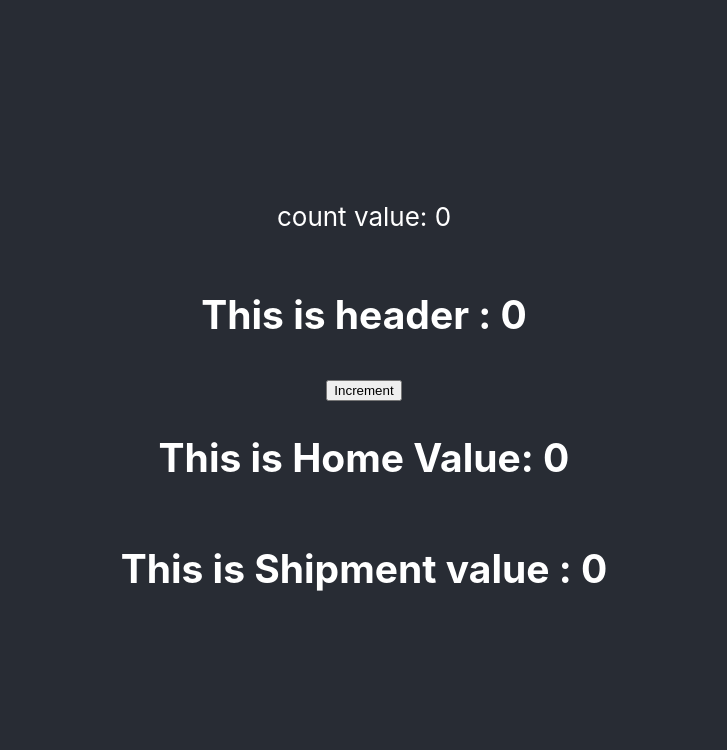
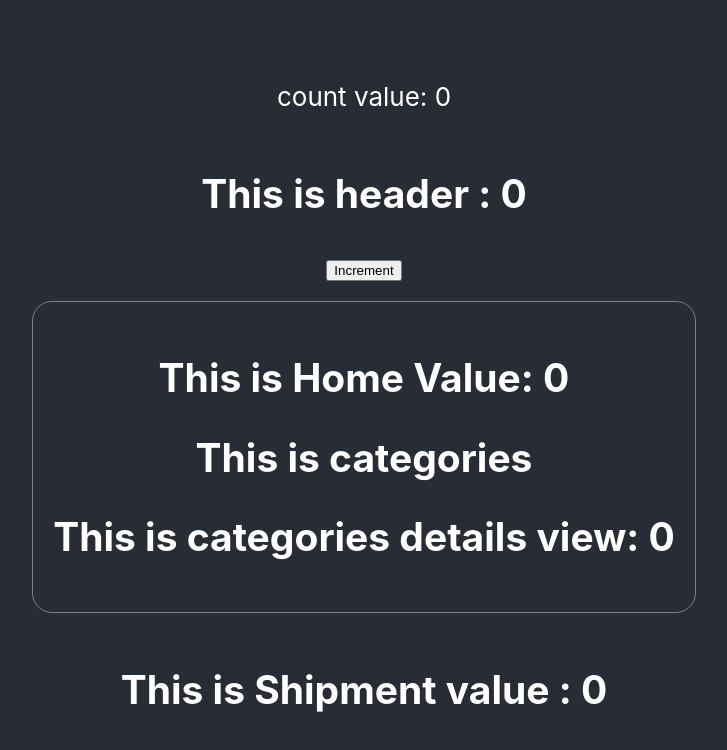
Before and after one commit to tanver68/state-management, a React (Create React App) app: page / in a window 1280 px wide. Shown: the top 750 px of the page, without its empty margins (276-1003 px from the left). Built offline with nearby package versions, Linux system fonts and the light colour scheme.

Commit message:
Share data to grandchildren

```diff
--- /dev/null
+++ b/src/Component/Categories/Categories.js
@@ -0,0 +1,14 @@
+import React from 'react';
+import CategoriesDetails from '../CategoriesDetails/CategoriesDetails';
+
+const Categories = (props) => {
+    const {count} = props;
+    return (
+        <div>
+            <h2>This is categories</h2>
+            <CategoriesDetails count={count}></CategoriesDetails>
+        </div>
+    );
+};
+
+export default Categories;
--- /dev/null
+++ b/src/Component/CategoriesDetails/CategoriesDetails.js
@@ -0,0 +1,12 @@
+import React from 'react';
+
+const CategoriesDetails = (props) => {
+    const {count}=props;
+    return (
+        <div>
+            <h2>This is categories details view: {count}</h2>
+        </div>
+    );
+};
+
+export default CategoriesDetails;
--- a/src/Component/Home/Home.js
+++ b/src/Component/Home/Home.js
@@ -1,10 +1,16 @@
 import React from 'react';
+import Categories from '../Categories/Categories';
 
 const Home = (props) => {
     const {count} = props
     return (
-        <div>
+        <div style={{border:'1px solid gray',
+                     margin : '20px',
+                      padding: '20px',
+                      borderRadius:'20px'
+                    }}>
             <h2>This is Home Value: {count} </h2>
+            <Categories count={count}></Categories>
         </div>
     );
 };
```
Also changed, not shown: 1 other file (tests, documents, lock files or other folders).
